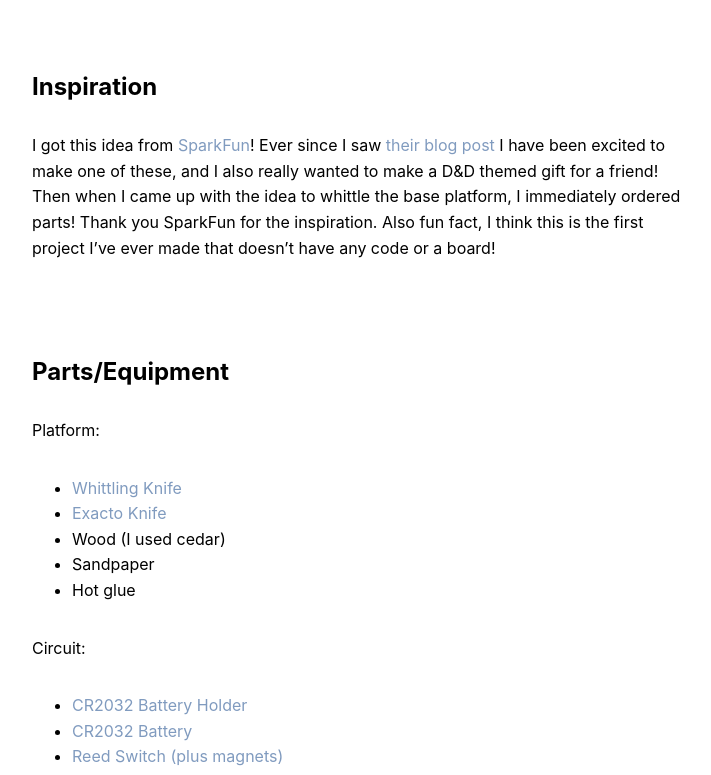
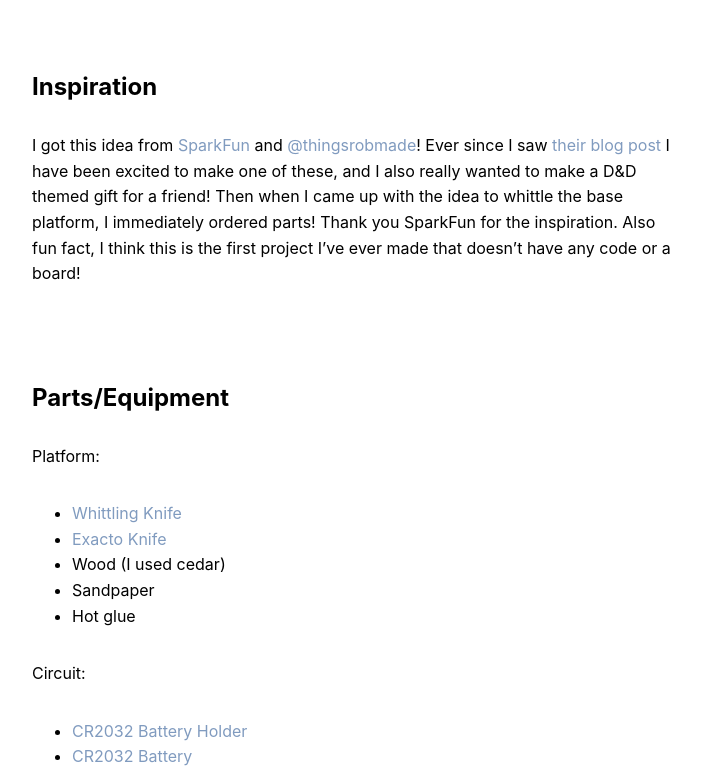
Before and after one commit to michellesh/michellesh, a Jekyll site: the page built from _projects/2022-05-19-dnd-mini-platform.md, in a window 1280 px wide and 900 px high, scrolled down 628 px, cut to the strip 125-900 px from the top of the window. Shown: the whole strip, without its empty margins (283-994 px from the left). Built offline with Jekyll 4.4.1, drawn with Linux system fonts in a browser that asks for light colours.

Commit message:
Add credit

```diff
--- a/_projects/2022-05-19-dnd-mini-platform.md
+++ b/_projects/2022-05-19-dnd-mini-platform.md
@@ -19,7 +19,7 @@
 
 ## Inspiration
 
-I got this idea from [SparkFun](https://www.sparkfun.com/news/3975){:target="blank"}! Ever since I saw [their blog post](https://www.sparkfun.com/news/3975){:target="blank"} I have been excited to make one of these, and I also really wanted to make a D&D themed gift for a friend! Then when I came up with the idea to whittle the base platform, I immediately ordered parts! Thank you SparkFun for the inspiration. Also fun fact, I think this is the first project I've ever made that doesn't have any code or a board!
+I got this idea from [SparkFun](https://www.sparkfun.com/news/3975){:target="blank"} and [@thingsrobmade](https://mobile.twitter.com/thingsrobmade){:target="blank"}! Ever since I saw [their blog post](https://www.sparkfun.com/news/3975){:target="blank"} I have been excited to make one of these, and I also really wanted to make a D&D themed gift for a friend! Then when I came up with the idea to whittle the base platform, I immediately ordered parts! Thank you SparkFun for the inspiration. Also fun fact, I think this is the first project I've ever made that doesn't have any code or a board!
 
 ## Parts/Equipment
 
```
